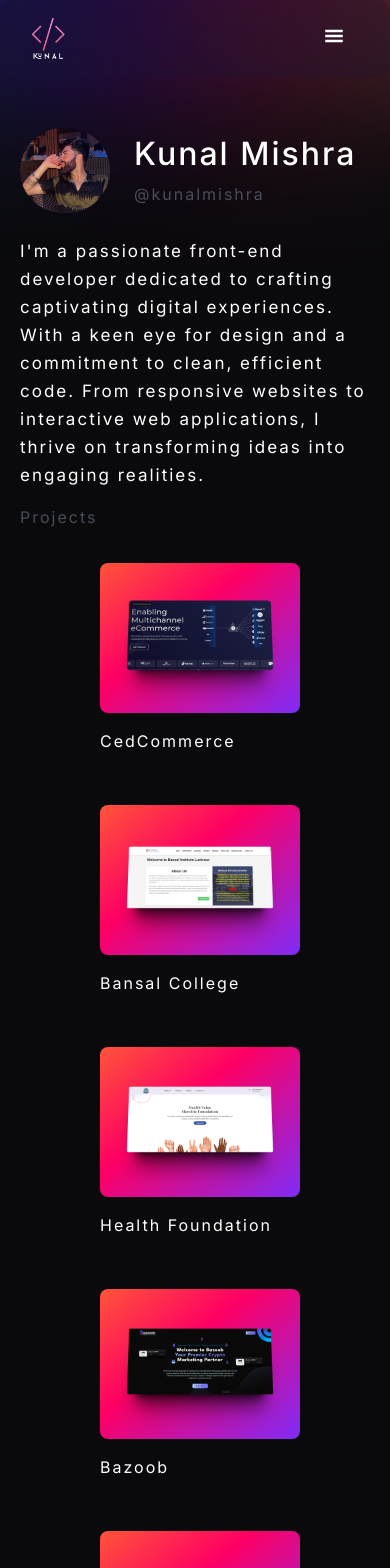
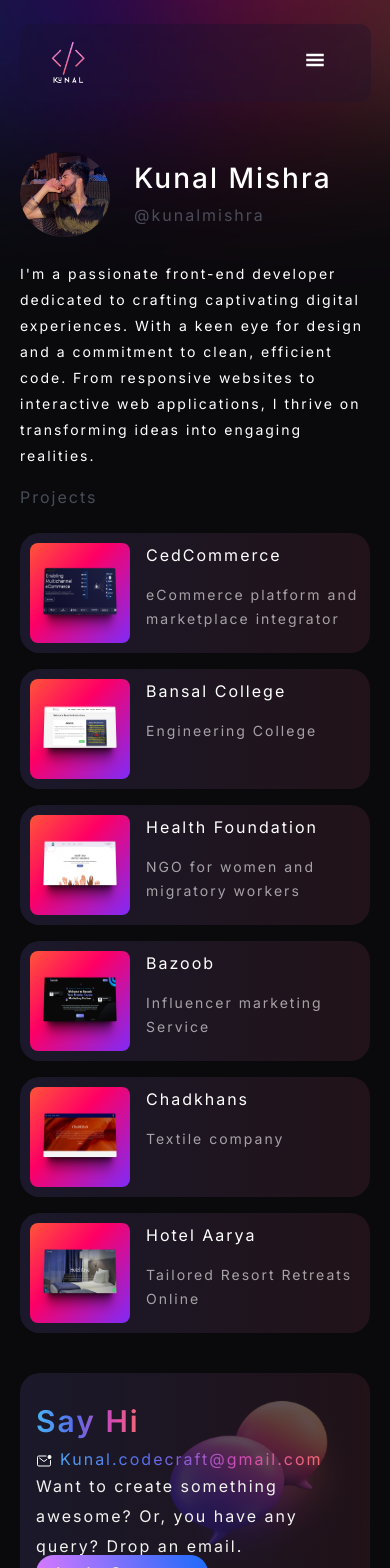
Before and after one commit to Kunal1101/kunal, a React (Create React App) app: page / in a window 390 px wide. Shown: the top 1568 px of the page. Built offline with nearby package versions, Linux system fonts and the light colour scheme.

Commit message:
updated responsive changes

```diff
--- a/src/App.css
+++ b/src/App.css
@@ -11,6 +11,9 @@
   height: 100%;
   font-family: "Inter", sans-serif;
   letter-spacing: 2px;
+}
+p {
+  margin-bottom: 0px !important;
 }
 a,span,p {
   color: var(--light-gray);
@@ -60,13 +63,6 @@
   height: 85px;
   border-radius: 50px;
 }
-.HomeDescription h1 {
-  font-size: 32px;
-}
-.HomeDescription p {
-  font-size: 17px;
-  line-height: 28px;
-}
 .homeProjects a {
   background-image: linear-gradient(90deg, #80D0F2 0%, #5C82FF 50%, #C480FF 100%);
   background-size: 100%;
@@ -92,34 +88,15 @@
   padding: 0;
 }
 .project-card img {
-  width: 200px;
   border-radius: 8px;
 }
-.project-card::before {
-  content: "";
-  border-radius: 16px;
-  display: block;
-  position: absolute;
-  z-index: -1;
-  inset: -2px;
-  opacity: 0;
-  transform: scale(0.8);
-}
-.project-card:hover::before {
-  opacity: 1;
-  background: var(--hover-bg);
-  transition: all 333ms ease 0s;
-  transform: scale(1);
-}
+
 .project-card .project_des {
   opacity: .6;
 }
 .userInputBox {
-  background-image:  url("../src/Assests/chat.png"), var(--hover-bg);
-  padding: 40px 30px 20px;
+  background-size: contain;
   border-radius: 20px;
-  margin-top: 80px;
-  background-size: contain;
   background-repeat: no-repeat;
   background-position: right;
 }
@@ -131,7 +108,6 @@
   background-clip: text;
   -webkit-text-fill-color: transparent;
   font-weight: 600;
-  font-size: 40px;
   display: inline-block;
 }
 .socialLinks svg {
@@ -150,7 +126,6 @@
   line-height: 30px;
   font-weight: 400;
   color: #F2F2EE;
-  max-width: 60%;
 }
 .userInputBox .meetingBtn {
   padding: 8px 20px;
@@ -164,25 +139,99 @@
   background-image: linear-gradient(73.19deg,#DC79FF 0%,#256BFA 95.06%);
 }
 /* Media query */
-
+@media screen and (max-width: 575px) {
+  .userInputBox {
+    background-image: var(--hover-bg), url("../src/Assests/chat.png");
+  }
+  .HomeDescription h1 {
+    font-size: 28px;
+  }
+  .HomeDescription p {
+    font-size: 14px;
+    line-height: 26px;
+  }
+  .project-card img {
+    width: 100px;
+    height: 100px;
+  }
+  .project-card .project_des {
+    font-size: 14px;
+    line-height: 24px;
+  }
+}
+@media screen and (min-width: 576px) {
+  .userInputBox .description {
+    max-width: 60%;
+  }
+  .project-card img {
+    width: 200px;
+  }
+  .userInputBox {
+    background-image:  url("../src/Assests/chat.png"), var(--hover-bg);
+  }
+  .HomeDescription h1 {
+    font-size: 32px;
+  }
+  .HomeDescription p {
+    font-size: 17px;
+    line-height: 28px;
+  }
+}
 @media screen and (max-width: 767px) {
   .navbar  {
     margin-bottom: 50px;
+    width: 90%;
   }
   .container-custom {
     padding: 0px 20px;
   }
+  .overflow-md {
+    overflow-x: scroll;
+  }
+  .userInputBox {
+    padding: 30px 16px 20px;
+    margin-top: 40px;
+  }
+  .userInputBox h2 {
+    font-size: 30px;
+  }
   .project-card {
-    width: 210px;
-    margin: 0px auto;;
+    background: var(--hover-bg);
+    width: 100%;
   }
 }
 @media screen and (min-width: 768px) {
   .container-custom {
     width: 710px;
   }
+  .project-card::before {
+    content: "";
+    border-radius: 16px;
+    display: block;
+    position: absolute;
+    z-index: -1;
+    inset: -2px;
+    opacity: 0;
+    transform: scale(0.8);
+  }
+  .project-card:hover::before {
+    opacity: 1;
+    background: var(--hover-bg);
+    transition: all 333ms ease 0s;
+    transform: scale(1);
+  }
+  .userInputBox {
+    padding: 40px 30px 20px;
+    margin-top: 80px;
+  }
   .navbar  {
     margin-bottom: 80px;
+  }
+  .userInputBox h2 {
+    font-size: 40px;
+  }
+  .project-card {
+    width: min-content;
   }
 }
 @media screen and (min-width: 768px) and (max-width: 991px) {
--- a/src/Components/Header.js
+++ b/src/Components/Header.js
@@ -8,7 +8,7 @@
 function Header() {
   return (
     <>
-      <nav className="mt-md-4 navbar navbar-expand-sm">
+      <nav className="mt-4 navbar navbar-expand-sm">
         <div className="container-fluid">
           <a className="navbar-brand text-white me-4" href="/"><img src={logo} alt='' width={40} /></a>
           <button className="border-none navbar-toggler" type="button" data-bs-toggle="collapse" data-bs-target="#navbarSupportedContent" aria-controls="navbarSupportedContent" aria-expanded="false" aria-label="Toggle navigation">
--- a/src/Components/projects/CurrentProjects.js
+++ b/src/Components/projects/CurrentProjects.js
@@ -14,14 +14,14 @@
       id: 1,
       projectImg: projectOne,
       projectName: "CedCommerce",
-      // projectDescription: "djvidov0dhvpifv0",
+      projectDescription: "eCommerce platform and marketplace integrator",
       projectLink : "https://cedcommerce.com/"
     },
     {
       id: 2,
       projectImg: projectTwo,
       projectName: "Bansal College",
-      // projectDescription: "djvidov0dhvpifv0",
+      projectDescription: "Engineering College",
       projectLink : "https://www.bansaliet.in/"
 
     },
@@ -29,28 +29,28 @@
       id: 3,
       projectImg: projectThree,
       projectName: "Health Foundation",
-      // projectDescription: "djvidov0dhvpifv0",
+      projectDescription: "NGO for women and migratory workers",
       projectLink : "https://healthvalueshowbiz.in/"
     },
     {
       id: 4,
       projectImg: projectFour,
       projectName: "Bazoob",
-      // projectDescription: "djvidov0dhvpifv0",
+      projectDescription: "Influencer marketing Service",
       projectLink : "https://bazoob.com/home"
     },
     {
       id: 5,
       projectImg: projectFive,
       projectName: "Chadkhans",
-      // projectDescription: "djvidov0dhvpifv0",
+      projectDescription: "Textile company",
       projectLink : "https://www.chadkhans.com/"
     },
     {
       id: 6,
       projectImg: projectSix,
       projectName: "Hotel Aarya",
-      // projectDescription: "djvidov0dhvpifv0",
+      projectDescription: "Tailored Resort Retreats Online",
       projectLink : "https://hotelaarya.in/"
     },
   ]
@@ -66,13 +66,13 @@
         <div className='d-flex flex-wrap gap-3'>
           {
             items.map((item)=>(
-              <div className='project-card position-relative d-flex flex-column' key={item.id}>
-                <a onClick={() => {  window.location.href = (item.projectLink)}} target='_blank' rel='noopener norefer'>
-                  <img src={item.projectImg} alt='' className='projectImg' />
-                  <span className='text-white my-3 d-block'>{item.projectName}</span>
-                  <p  className='text-white project_des'>{item.projectDescription}</p>
+                <a className='project-card position-relative d-flex flex-md-column gap-3'  key={item.id} onClick={() => {  window.location.href = (item.projectLink)}} target='_blank' rel='noopener norefer'>
+                  <img src={item.projectImg} alt='' className='projectImg d-block' />
+                  <div>
+                    <span className='text-white mb-3 mb-md-0 my-md-3 d-block'>{item.projectName}</span>
+                    <p  className='text-white project_des'>{item.projectDescription}</p>
+                  </div>
                 </a>
-              </div>
             ))
           }
         </div>
```
